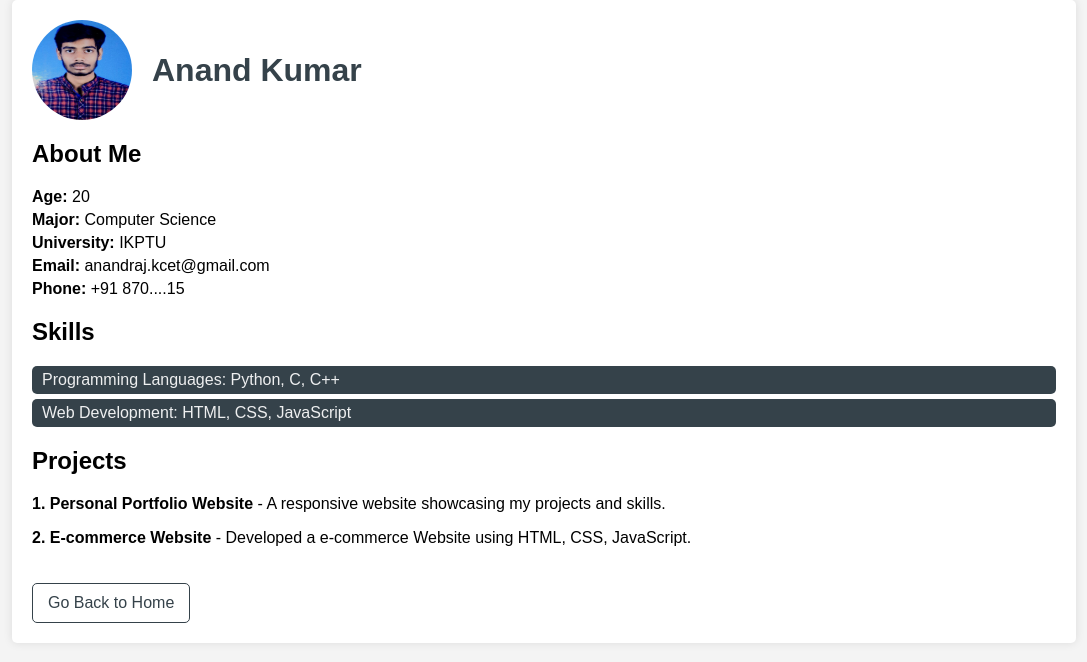
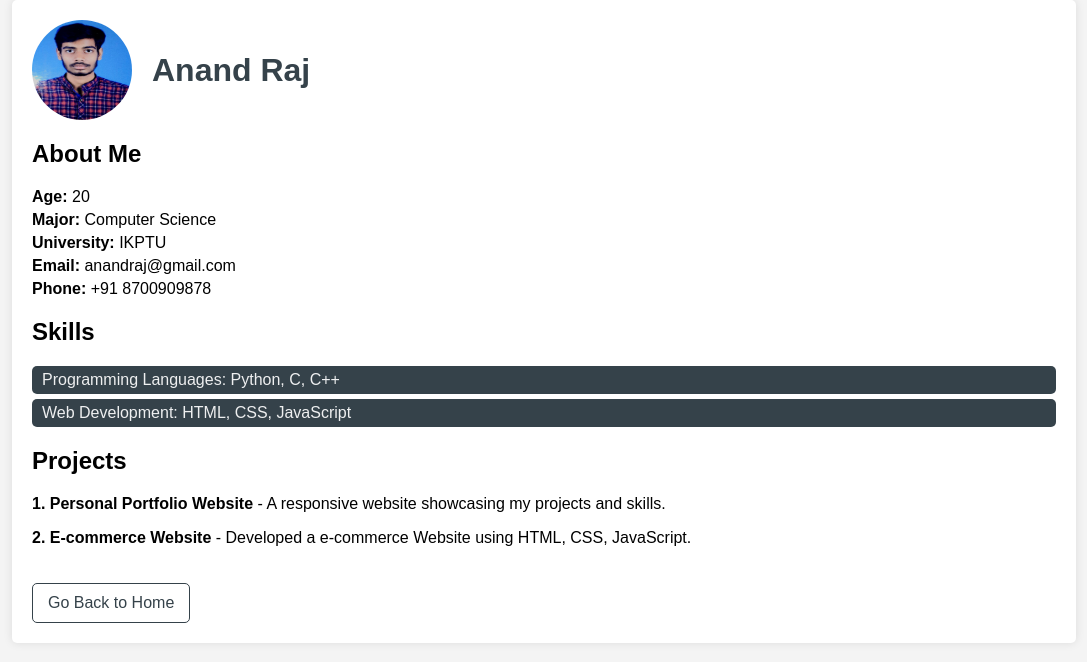
Before and after one commit to anandrajkcet09/F4.Cafe, a plain HTML site: page profile.html in a window 1280 px wide. Shown: the whole page, without its empty margins (96-1183 px from the left). Drawn offline with Linux system fonts and the light colour scheme.

Commit message:
Update profile.html

```diff
--- a/profile.html
+++ b/profile.html
@@ -96,7 +96,7 @@
 <div class="container1">
     <div class="profile-header">
         <img src="anand.jpg" alt>
-        <h1>Anand Kumar</h1>
+        <h1>Anand Raj</h1>
     </div>
 
     <div class="profile-details">
@@ -104,8 +104,8 @@
         <p><strong>Age:</strong> 20</p>
         <p><strong>Major:</strong> Computer Science</p>
         <p><strong>University:</strong> IKPTU</p>
-        <p><strong>Email:</strong> anandraj.kcet@gmail.com</p>
-        <p><strong>Phone:</strong> +91 870....15</p>
+        <p><strong>Email:</strong> anandraj@gmail.com</p>
+        <p><strong>Phone:</strong> +91 8700909878</p>
     </div>
 
     <div class="skills">
```
